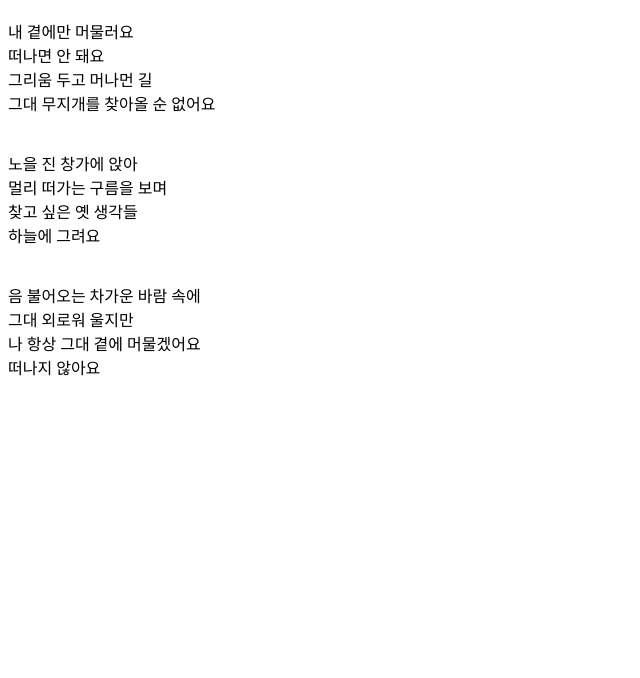
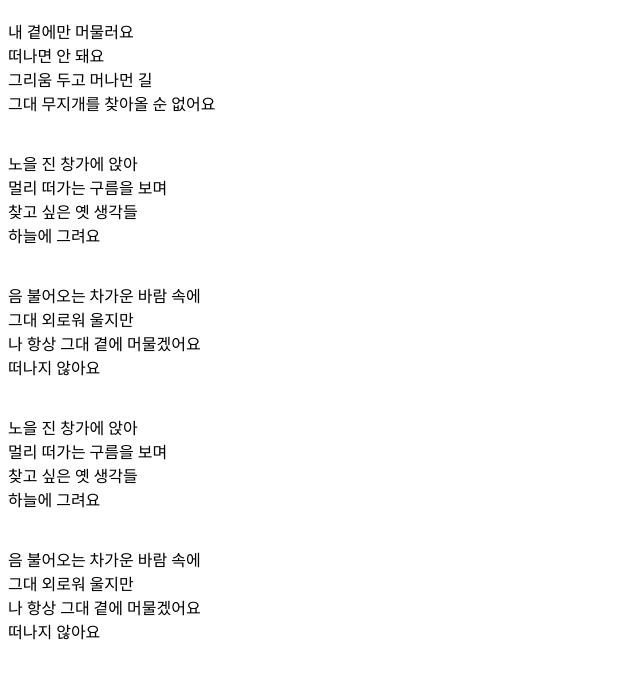
Before and after one commit to asdsadfasdf5/gitTest, a plain HTML site: page index.html in a window 1280 px wide. Shown: the part 70-748 px from the top of the page, without its empty margins (0-640 px from the left). Drawn offline with Linux system fonts and the light colour scheme.

Commit message:
P태그 추가 생성 소녀 - 가사 네번째 절, 다섯 번째절 추가

```diff
--- a/index.html
+++ b/index.html
@@ -25,6 +25,16 @@
         나 항상 그대 곁에 머물겠어요<br>
         떠나지 않아요<br>
         <br><br>
+        노을 진 창가에 앉아<br>
+        멀리 떠가는 구름을 보며<br>
+        찾고 싶은 옛 생각들<br>
+        하늘에 그려요<br>
+        <br><br>
+        음 불어오는 차가운 바람 속에<br>
+        그대 외로워 울지만<br>
+        나 항상 그대 곁에 머물겠어요<br>
+        떠나지 않아요<br>
+        <br><br>
     </p>
 </body>
 
```
